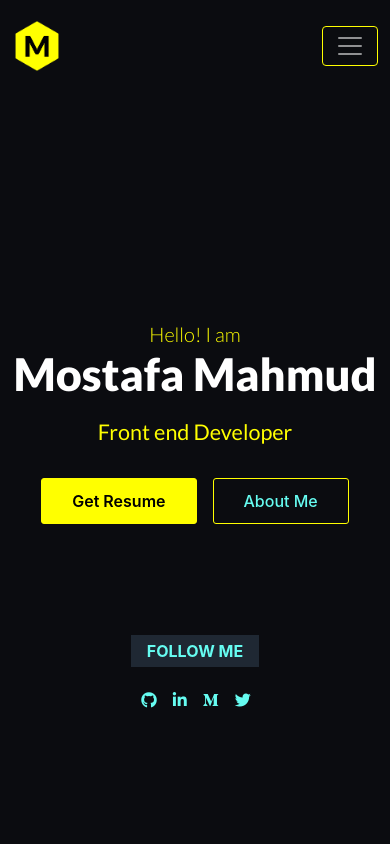
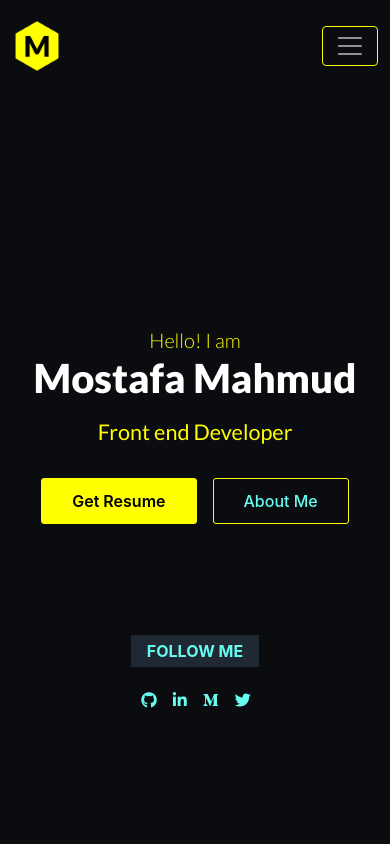
Before and after one commit to heymahmud/react-portfolio, a React (Create React App) app: page / in a window 390 px wide. Shown: the top 844 px of the page. Built offline with nearby package versions, Linux system fonts and the light colour scheme; no server answers.

Commit message:
...updated

```diff
--- a/src/components/Home/Header/Hero/Hero.css
+++ b/src/components/Home/Header/Hero/Hero.css
@@ -72,7 +72,7 @@
         margin-left: 0px;
     }
     .hero-text h1 {
-        font-size: 45px;
+        font-size: 40px;
     }
     .follow-links {
         display: flex;
```
